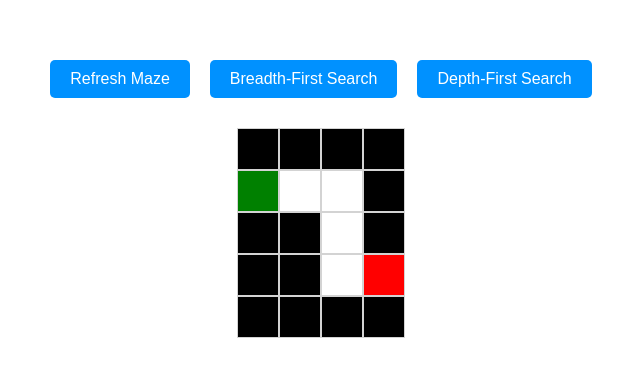
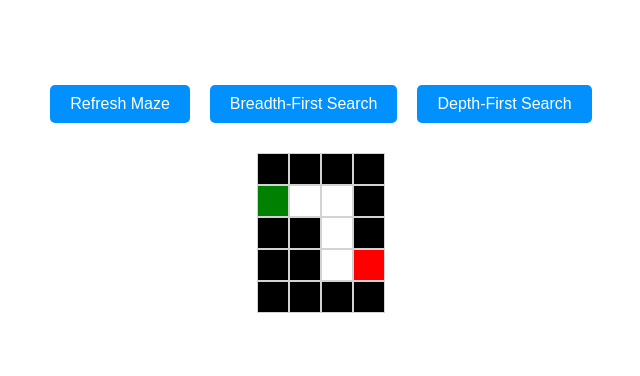
Before and after one commit to tialaaa/algorithm-visualizer, a React (Vite) app: page / in a window 1280 px wide. Shown: the part 214-590 px from the top of the page, without its empty margins (319-959 px from the left). Built offline with nearby package versions, Linux system fonts and the light colour scheme.

Commit message:
Update styling and increase maze size

```diff
--- a/src/App.css
+++ b/src/App.css
@@ -28,9 +28,9 @@
 }
 
 .cell {
-  width: 40px;
-  height: 40px;
-  border: 0.5px solid lightgrey;
+  width: 30px;
+  height: 30px;
+  border: 0.25px solid lightgrey;
 }
 
 .cell.wall {
@@ -42,7 +42,7 @@
 }
 
 .cell.visited {
-  background-color: purple;
+  background-color: lightblue;
 }
 
 .cell.start {
--- a/src/MazeGrid.jsx
+++ b/src/MazeGrid.jsx
@@ -77,7 +77,7 @@ export default function MazeGrid() {
         };
       };
 
-      // Delay each step by 100 ms
+      // Delay each step by 100 ms for visualization purposes
       const timeoutId = setTimeout(step, 100);
       setTimeoutIds((previousTimeoutIds) => [...previousTimeoutIds, timeoutId]);
     };
@@ -147,7 +147,7 @@ export default function MazeGrid() {
         };
       };
 
-      // Delay each step by 100 ms
+      // Delay each step by 100 ms for visualization purposes
       const timeoutId = setTimeout(step, 100);
       setTimeoutIds((previousTimeoutIds) => [...previousTimeoutIds, timeoutId]);
     };
@@ -213,7 +213,7 @@ export default function MazeGrid() {
   function refreshMaze() {
     timeoutIds.forEach(clearTimeout);
     setTimeoutIds([]);
-    generateMaze(10, 10);
+    generateMaze(15, 15);
   };
 
   return (
```
